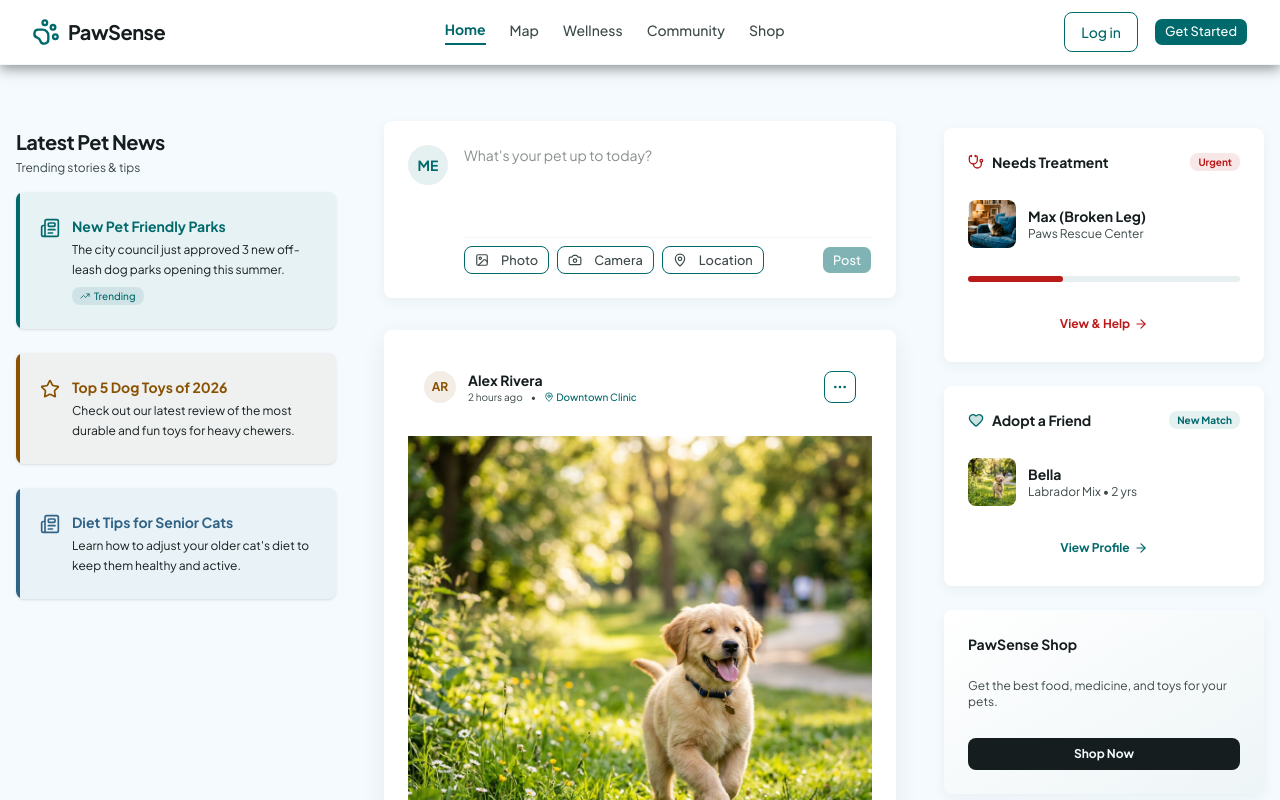
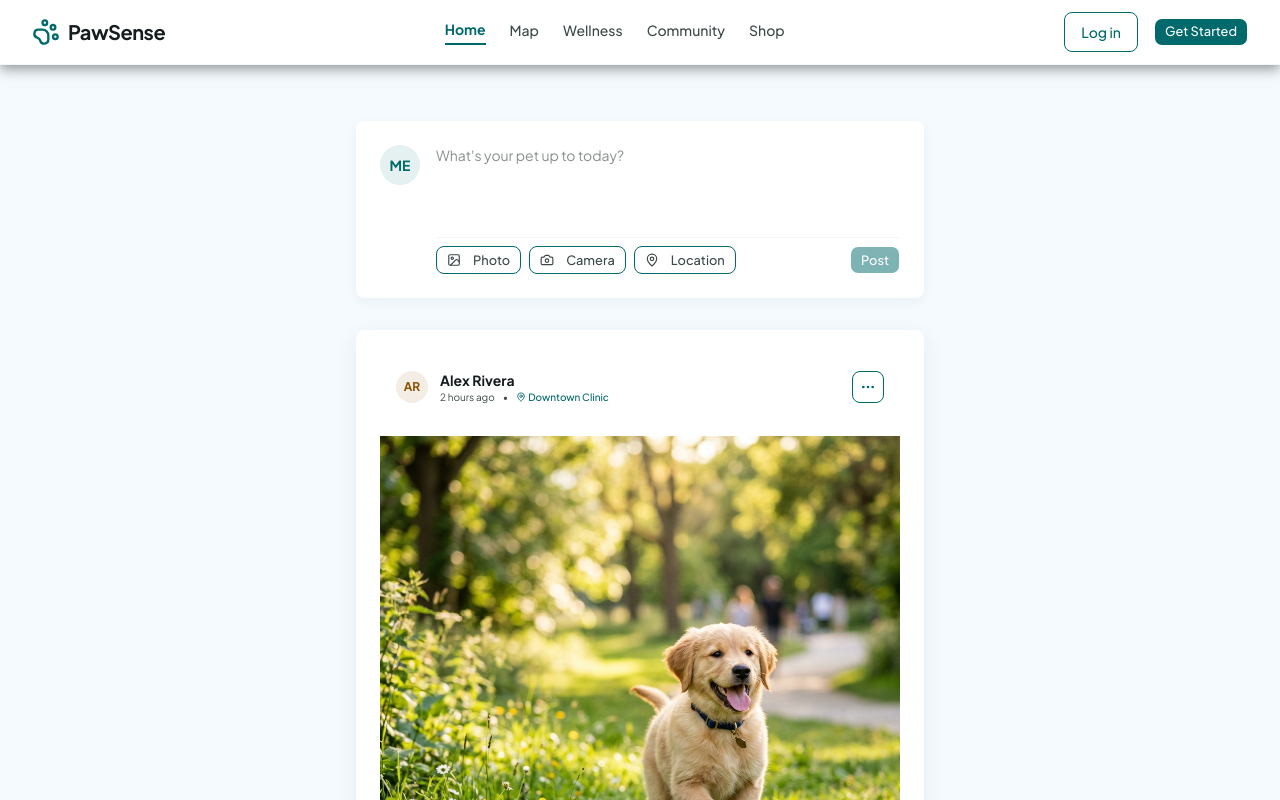
Before and after one commit to SPB-6814/PresitgeProtocol_CodeX, a Next.js app in the folder my_app/: page / in a window 1280 px wide. Shown: the top 800 px of the page. Built offline with nearby package versions, Linux system fonts and the light colour scheme.

Commit message:
Removed the side part

```diff
--- a/my_app/app/page.tsx
+++ b/my_app/app/page.tsx
@@ -8,8 +8,6 @@ import HeroSection from "@/components/HeroSection";
 
 import CommunityTab from "@/components/CommunityTab";
 import ShopTab from "@/components/ShopTab";
-import HomeSidebar from "@/components/HomeSidebar";
-import HomeLeftSidebar from "@/components/HomeLeftSidebar";
 
 export interface UserPin {
   id: string;
@@ -39,11 +37,9 @@ export default function Home() {
         return (
           <>
             <div className="flex justify-center gap-6 xl:gap-8 px-4 max-w-7xl mx-auto w-full relative items-start pt-6">
-               <HomeLeftSidebar />
                <div className="w-full max-w-[600px] mt-0 xl:mt-0">
                  <HomeFeed onAddPin={(pin) => setGlobalPins(prev => [...prev, pin])} />
                </div>
-               <HomeSidebar setActiveTab={setActiveTab} />
             </div>
           </>
         );
```
